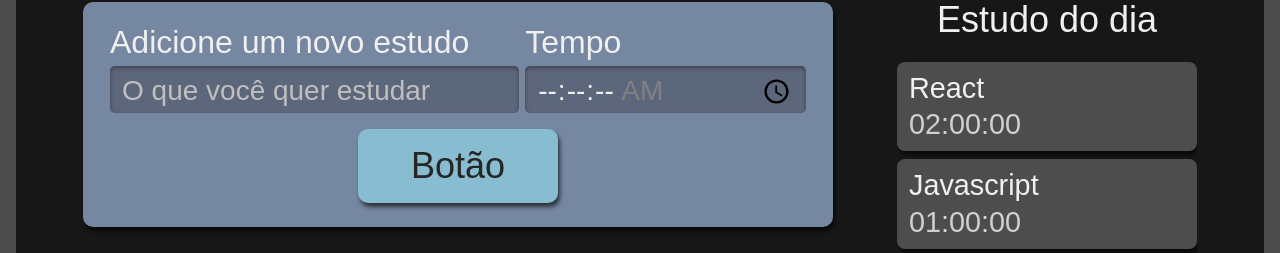
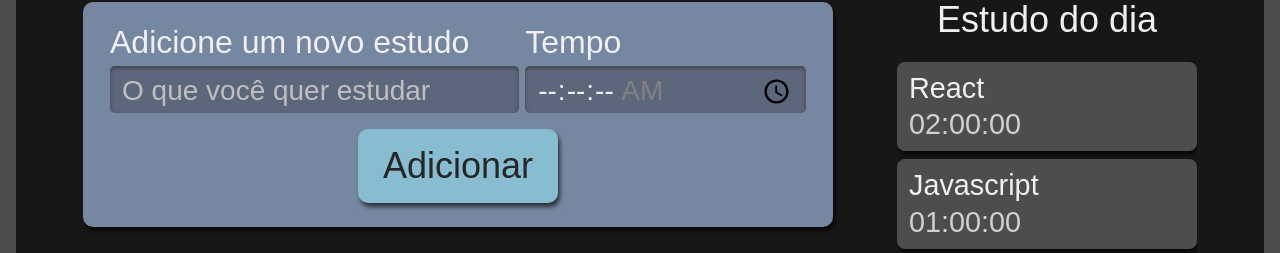
Before and after one commit to mv23c/alura_studies, a React (Create React App) app in the folder alura-studies/: page / in a window 1280 px wide. Shown: the part 222-475 px from the top of the page. Built offline with nearby package versions, Linux system fonts and the light colour scheme.

Commit message:
Adicionando props no componente Button

```diff
--- a/alura-studies/src/components/Button/index.tsx
+++ b/alura-studies/src/components/Button/index.tsx
@@ -1,10 +1,16 @@
 import React from 'react';
 import style from './Button.module.scss';
 
-class Button extends React.Component {
+interface IProps {
+    children: React.ReactNode;
+}
+
+class Button extends React.Component<IProps> {
     render() {
         return (
-            <button className={style.botao}>Botão</button>
+            <button className={style.botao}>
+                {this.props.children}
+            </button>
         )
     }
 }
--- a/alura-studies/src/components/Form/index.tsx
+++ b/alura-studies/src/components/Form/index.tsx
@@ -33,7 +33,9 @@ class Form extends React.Component {
                         required
                     />
                 </div>
-                <Button />
+                <Button>
+                    Adicionar
+                </Button>
             </form>
         )
     }
```
